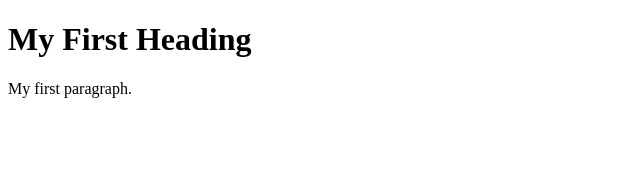
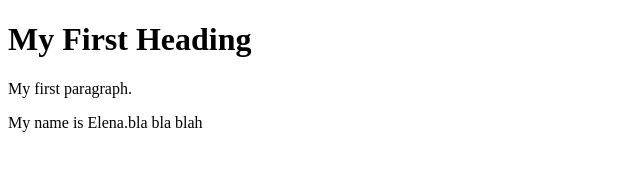
Before and after one commit to ElenaNicolaou/elenanicolaou.github.io, a plain HTML site: page Elenanewsheet.html in a window 1280 px wide. Shown: the whole page, without its empty margins (0-640 px from the left). Drawn offline with Linux system fonts and the light colour scheme.

Commit message:
Update Elenanewsheet.html

```diff
--- a/Elenanewsheet.html
+++ b/Elenanewsheet.html
@@ -7,6 +7,7 @@
 
 <h1>My First Heading</h1>
 <p>My first paragraph.</p>
+<p>My name is Elena.bla bla blah</p>
 
 </body>
 </html>
```
